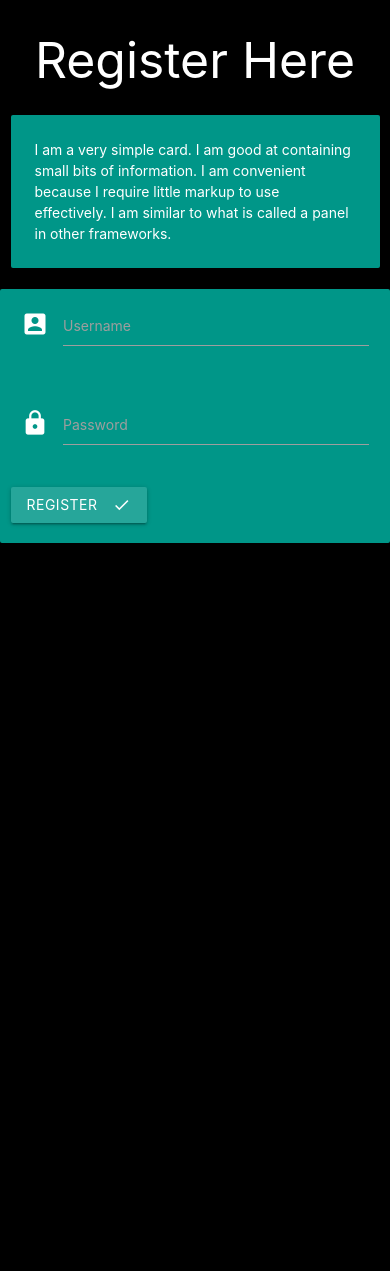
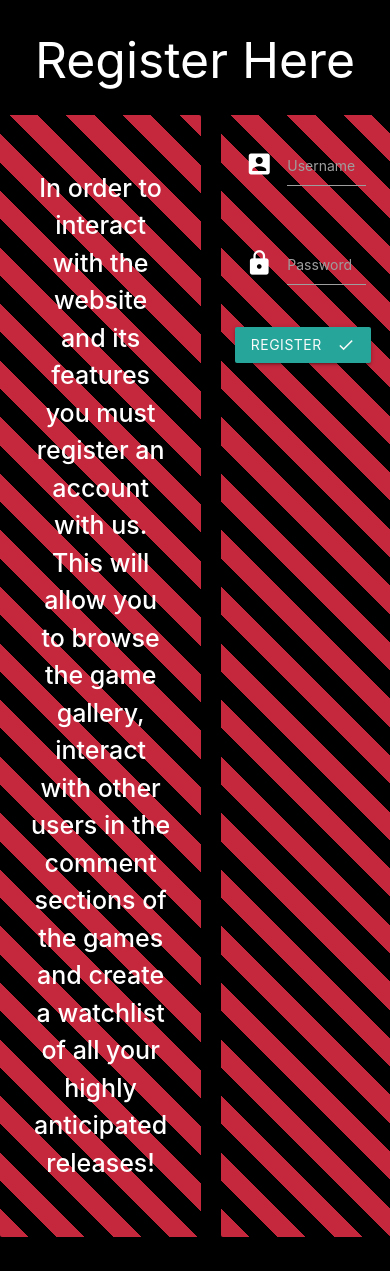
Before and after one commit to Ashwinreddy611/GameChat, a Flask app: page /register in a window 390 px wide. Shown: the part 56-1327 px from the top of the page. Before the commit the page ends 599 px from the top, so only its background shows below. Run offline with Flask 2, Linux system fonts and the light colour scheme; some libraries are stand-ins or nearby versions.

Commit message:
styled register cards to be the same height and responsive as well as input of stripe background to the cards

```diff
--- a/static/css/style.css
+++ b/static/css/style.css
@@ -1,3 +1,4 @@
+/*General Page Stylings */
 body {
     color: white;
     background-color: black;
@@ -6,3 +7,39 @@ body {
 .primary {
     background-color: #c5283d;
 }
+
+.off-white {
+  color:#fafafa;
+}
+
+/*Register Page Stylings */
+#register-card {
+  display: flex;
+}
+
+#register-card-info-left, #register-card-info-right {
+  flex: 2;
+  padding: 1em;
+}
+
+#register-card-info-left{
+  margin-right: 0.5em;
+  font-size: 25px;
+  text-align:center;
+  padding: 30px;
+}
+
+#register-card-info-right{
+  margin-left: 0.5em;
+}
+
+.stripes {
+  color: white;
+  background: repeating-linear-gradient(
+    45deg,
+    #c5283d,
+    #c5283d 20px,
+    black 20px,
+    black 40px
+  )
+}
--- a/templates/register.html
+++ b/templates/register.html
@@ -2,17 +2,15 @@
 {% block content %}
     <h2 class="center-align">Register Here</h2>
 
-    <div class="row">
-        <div class="col s12 m6">
-            <div class="card-panel teal">
-                <span class="white-text">I am a very simple card. I am good at containing small bits of information.
-                    I am convenient because I require little markup to use effectively. I am similar to what is called a
-                    panel in other frameworks.
-                </span>
+    <div class="row col s12 m6 off-white" id="register-card">
+            <div class="col s12 m6 card-panel stripes" id="register-card-info-left">
+                <p> <strong> In order to interact with the website and its features you must register an account with us. This
+                    will allow you to browse the game gallery, interact with other users in the comment sections of the
+                    games and create a watchlist of all your highly anticipated releases!</strong>
+                </p>
             </div>
-        </div>
-        <div class="col s12 m6 card-panel teal">
-                <form class="col s12" method="POST" action="{{ url_for('register')}}">
+        <div class="col s12 m6 card-panel stripes" id="register-card-info-right">
+            <form class="col s12 " method="POST" action="{{ url_for('register')}}">
                 <!--Username Field -->
                 <div class="row">
                     <div class="input-field col s12">
@@ -31,7 +29,7 @@
                 </div>
                 <!--Submit Button-->
                 <div class="row">
-                        <button class="btn waves-effect waves-light" type="submit" name="action">Register
+                    <button class="btn waves-effect waves-light off-white" type="submit" name="action">Register
                         <i class="material-icons right">check</i>
                     </button>
                 </div>
```
Lines whose indentation alone changed are shown as unchanged.
